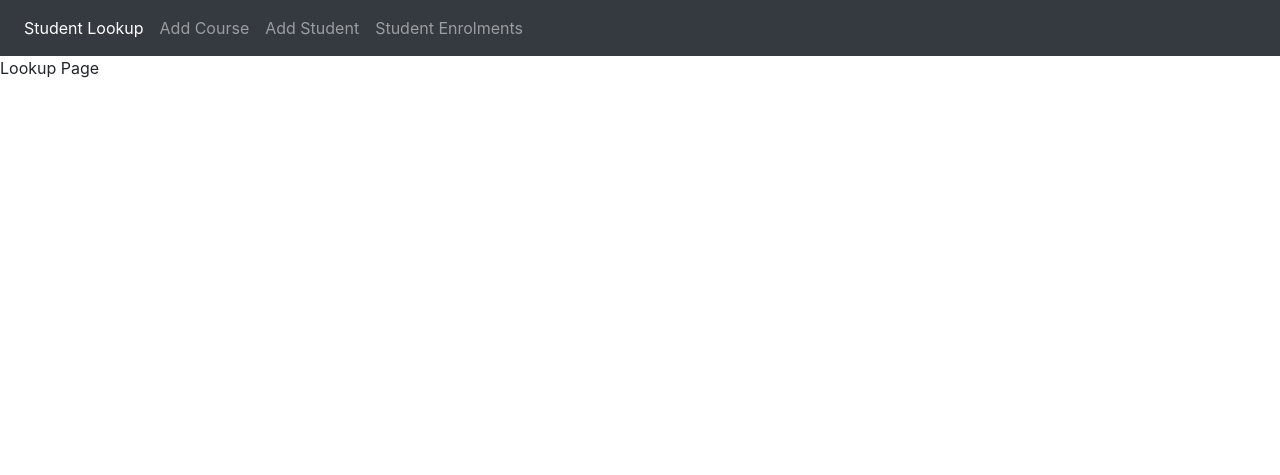
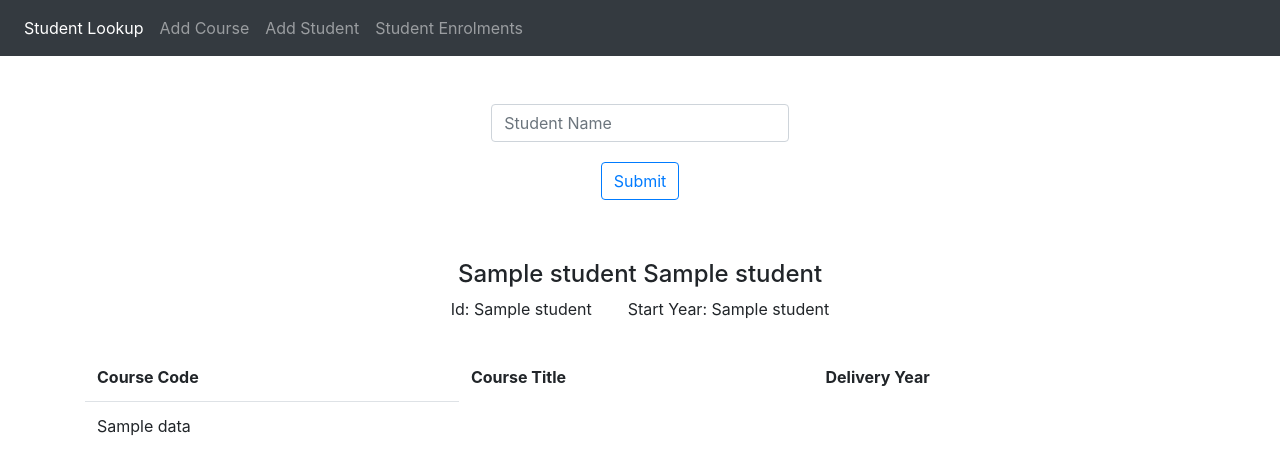
Before and after one commit to dustryder/Shift-Assignment, a Flask app: template templates/lookupStudent.html in a window 1280 px wide. Shown: the top 475 px of the page. Run offline with Flask 2, Linux system fonts and the light colour scheme; the template is opened without the code that fills it: most values are stand-ins (such as "Sample title", 1, 10 or a date in 2020); some libraries are stand-ins or nearby versions.

Commit message:
Student lookup

```diff
--- a/app.py
+++ b/app.py
@@ -12,4 +12,4 @@
 app.register_blueprint(lookup.lookup_page)
 
 if __name__ == '__main__':
-    app.run(debug = True, port = 5000)
+    app.run(debug=True, port=5000)
--- a/extra/dbconfig.py
+++ b/extra/dbconfig.py
@@ -39,7 +39,7 @@
 		return None
 
 
-def execute(mode, cursor, query, data):
+def execute(mode, cursor, query, data=()):
 
 	if mode == MODE_INSERT:
 
--- a/static/css/style.css
+++ b/static/css/style.css
@@ -14,3 +14,11 @@
 input[type=number] {
   -moz-appearance: textfield;
 }
+
+input::-webkit-calendar-picker-indicator {
+  display: none;
+}
+
+#zapborder {
+	border: 0;
+}
--- a/static/js/script.js
+++ b/static/js/script.js
@@ -2,6 +2,9 @@
 
 	var forms = document.querySelectorAll('.needs-validation');
 	var inputs = document.querySelectorAll('input');
+	var lookup_datalist = document.querySelector('#student_name');
+	var lookup_input = document.querySelector('#student_name_lookup');
+	var lookup_data_id;
 
 	forms.forEach(element => {
 		element.addEventListener('submit', (event) => {
@@ -9,20 +12,40 @@
 				event.preventDefault();
 				event.stopPropagation();
 				element.classList.add('was-validated');
+			} else if (lookup_data_id) {
+				let hiddenStudentIdInput = document.querySelector('#hidden_studentid');
+				hiddenStudentIdInput.value = lookup_data_id;
+
 			}
 		});
 
 		element.addEventListener('reset', (event) => {
-			var item = document.querySelector('.bottom-help-message');
-			element.classList.remove('was-validated');
-			item.innerHTML = "";
+			var item = document.querySelectorAll('.bottom-ephemeral-message');
+			item.forEach(message => {
+				element.classList.remove('was-validated');
+				message.innerHTML = "";
+			});
+
 		});
 	});
 
 	inputs.forEach(element => {
 		element.addEventListener('input', (event) => {
-			var item = document.querySelector('.bottom-help-message');
-			item.innerHTML = "";
+			var item = document.querySelectorAll('.bottom-ephemeral-message');
+			item.forEach(message => {
+				message.innerHTML = "";
+			});
+
+			if (element.id === "student_name_lookup") {
+
+				let choice = document.querySelector(`option[value="${element.value}"]`);
+				if (choice) {
+					lookup_data_id = choice.getAttribute("data-id");
+				} else {
+					lookup_data_id = 0;
+				}
+			}
 		});
 	});
+
 });
--- a/templates/addCourse.html
+++ b/templates/addCourse.html
@@ -54,7 +54,7 @@
 
 </div>
 
-<div class="text-center pt-5 bottom-help-message">
+<div class="text-center pt-5 bottom-ephemeral-message">
     <h5>{{ message }}</h5>
 </div>
 
--- a/templates/addStudent.html
+++ b/templates/addStudent.html
@@ -34,7 +34,7 @@
 	    		<label for="student_id" class="sr-only">Student Id</label>
 	    		<input type="number" class="form-control" id="student_id" placeholder="Student Id" min="100000000" max="999999999" name="student_id" required>
 	            <div class="invalid-feedback text-center">
-	                Please enter a valid student id
+	                Please enter a valid student id between 100000000 and 999999999
 	            </div>
 	    	</div>
     	</div>
@@ -62,7 +62,7 @@
 
 </div>
 
-<div class="text-center pt-5 bottom-help-message">
+<div class="text-center pt-5 bottom-ephemeral-message">
     <h5>{{ message }}</h5>
 </div>
 {% endblock body %}
--- a/templates/lookupStudent.html
+++ b/templates/lookupStudent.html
@@ -6,5 +6,66 @@
 {% endblock title %}
 
 {% block body %}
-    <p>Lookup Page</p>
+<div class="d-flex container-liquid justify-content-center">
+
+	<form action="/" method="POST" class="mt-5 needs-validation w-100" novalidate>
+
+		<div class="row justify-content-center">
+	    	<div class="form-group col-md-3">
+	    		<label for="student_name" class="sr-only">Student Name</label>
+	    		<input type="text" class="form-control" id="student_name_lookup" placeholder="Student Name" maxlength="100" name="student_name" list="student_name" required>
+	    		<input type="hidden" id="hidden_studentid" name="student_id">
+	    		<datalist id="student_name">
+	    			{% for i in students %}
+	    				<option data-id="{{ i['id'] }}" value="{{ i['name'] }}">id: {{ i['id'] }}</option>
+	    			{% endfor %}
+	    		</datalist>
+	            <div class="invalid-feedback text-center">
+	                Please enter a name
+	            </div>
+
+	    	</div>
+    	</div>
+
+		<div class="row justify-content-center align-self-center">
+    		<div class="form-group m-1">
+    			<button type="submit" class="btn btn-outline-primary">Submit</button>
+    		</div>
+    	</div>
+
+	</form>
+</div>
+
+<div class="text-center pt-5 bottom-ephemeral-message">
+    <h5>{{ message }}</h5>
+</div>
+
+{% if courses %}
+<div class="container justify-content-center bottom-ephemeral-message">
+	<div class="text-center bottom-ephemeral-message pb-3">
+		<h4>{{ student[1] }} {{ student[2] }}</h4>
+		<p>Id: {{ student[0] }} &nbsp&nbsp&nbsp&nbsp&nbsp&nbsp Start Year: {{ student[3] }}</p>
+	</div>
+
+	<table class="table table-hover">
+		<thead>
+			<tr>
+				{% for title in ["Course Code", "Course Title", "Delivery Year"] %}
+				<th id="zapborder" scope="col">{{ title }}</th>
+				{% endfor %}
+			</tr>
+		</thead>
+		<tbody>
+			{% for row in courses %}
+			<tr>
+				{% for data in row %}
+				<td>{{ data }}</td>
+				{% endfor %}
+			</tr>
+			{% endfor %}
+		</tbody>
+	</table>
+</div>
+
+{% endif %}
 {% endblock body %}
--- a/views/course.py
+++ b/views/course.py
@@ -10,7 +10,7 @@
 
 	def render_page(message = ""):
 		"""Nested function to reduce clutter and repetition"""
-		return render_template("addCourse.html", message = message)
+		return render_template("addCourse.html", message=message)
 
 	if request.method == 'POST':
 
--- a/views/student.py
+++ b/views/student.py
@@ -10,7 +10,7 @@
 
 	def render_page(message = ""):
 		"""Nested function to reduce clutter and repetition"""
-		return render_template("addStudent.html", message = message)
+		return render_template("addStudent.html", message=message)
 
 	if request.method == 'POST':
 
@@ -20,7 +20,7 @@
 		start_year = request.form['start_year']
 
 		#Server side validation
-		if not validate_student(student_firstname, student_lastname, student_id, start_year):
+		if not validate_student(student_id, student_firstname, student_lastname, start_year):
 			return render_page("Please check if the entered data is valid")
 
 		#Form a successful database connection
```
Also changed, not shown: extra/validators.py (+11 -7 lines), templates/enrolStudent.html (+19 -1 lines), views/lookup.py (+43 -3 lines).
